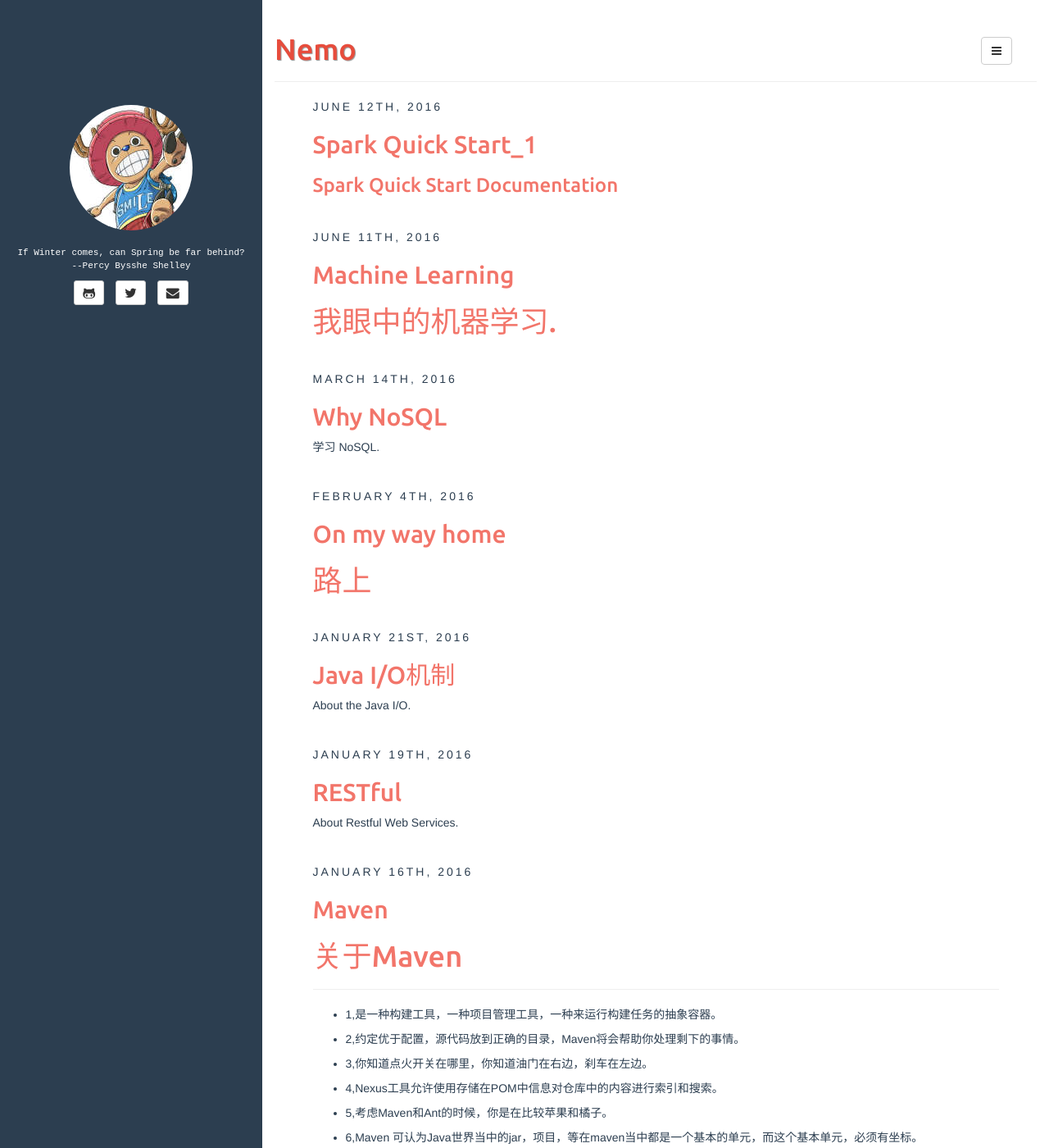
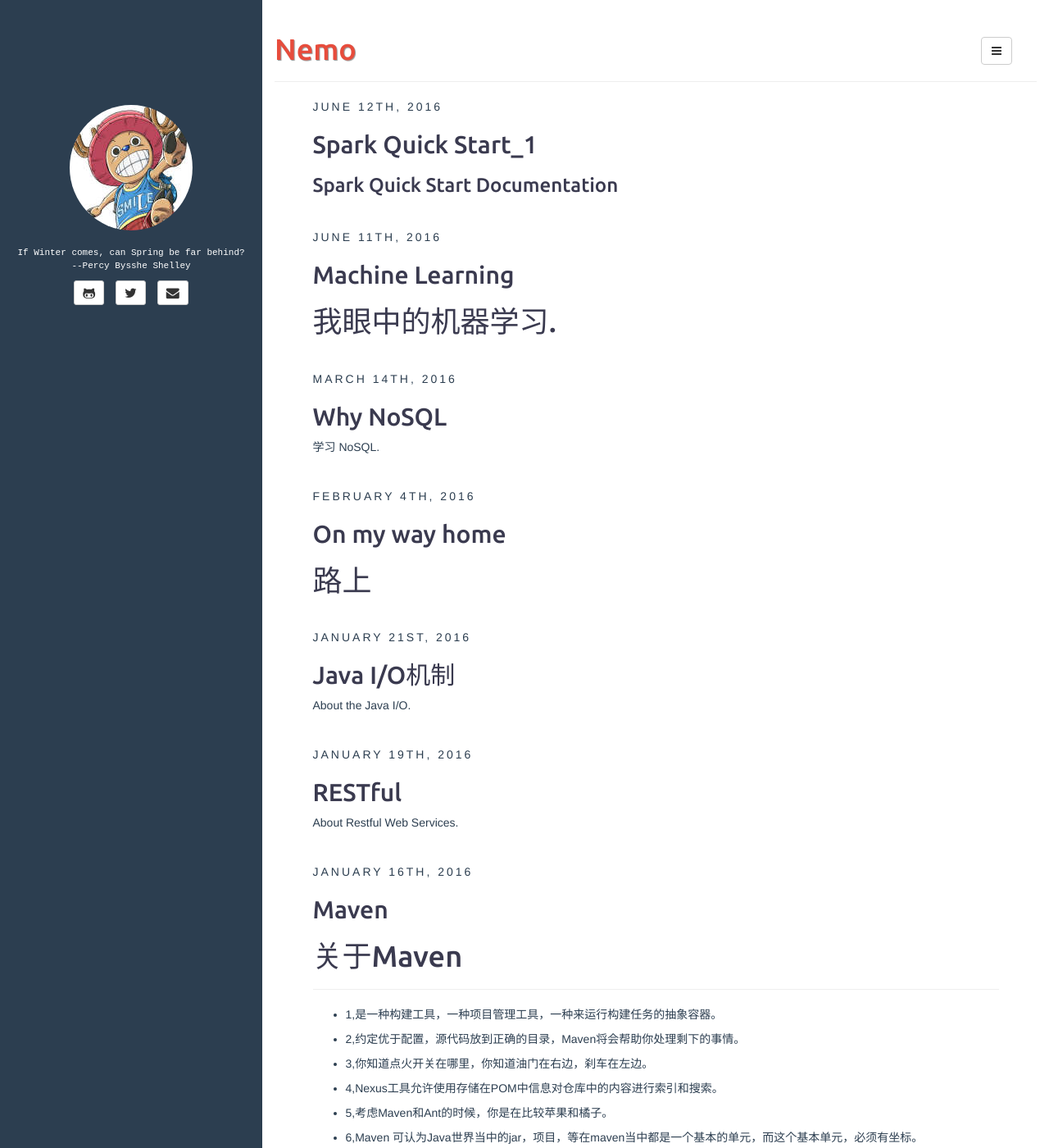
Before and after one commit to XiongFeiTan/XiongFeiTan.github.io, a Jekyll site: the page built from index.html, in a window 1280 px wide and 1400 px high. Shown: the whole window at 82% size. Built offline with Jekyll 4.4.1, drawn with Linux system fonts in a browser that asks for light colours; the list of posts is cut into pages by our own code.

Commit message:
#f2756a
#f2756a

```diff
--- a/assets/css/style.css
+++ b/assets/css/style.css
@@ -117,14 +117,14 @@ article.home h4,
 article.home h5,
 article.home h6 {
 	font-family: 'Ubuntu', sans-serif;
-	color: #f2756a;
+	color: #3A3A4F;
 }
 
 article.home h1 a,
 article.home h2 a,
 article.home h3 a,
 article.home h4 a {
-	color: #f2756a;
+	color: #3A3A4F;
 }
 article.home h1 a:hover,
 article.home h2 a:hover,
```
